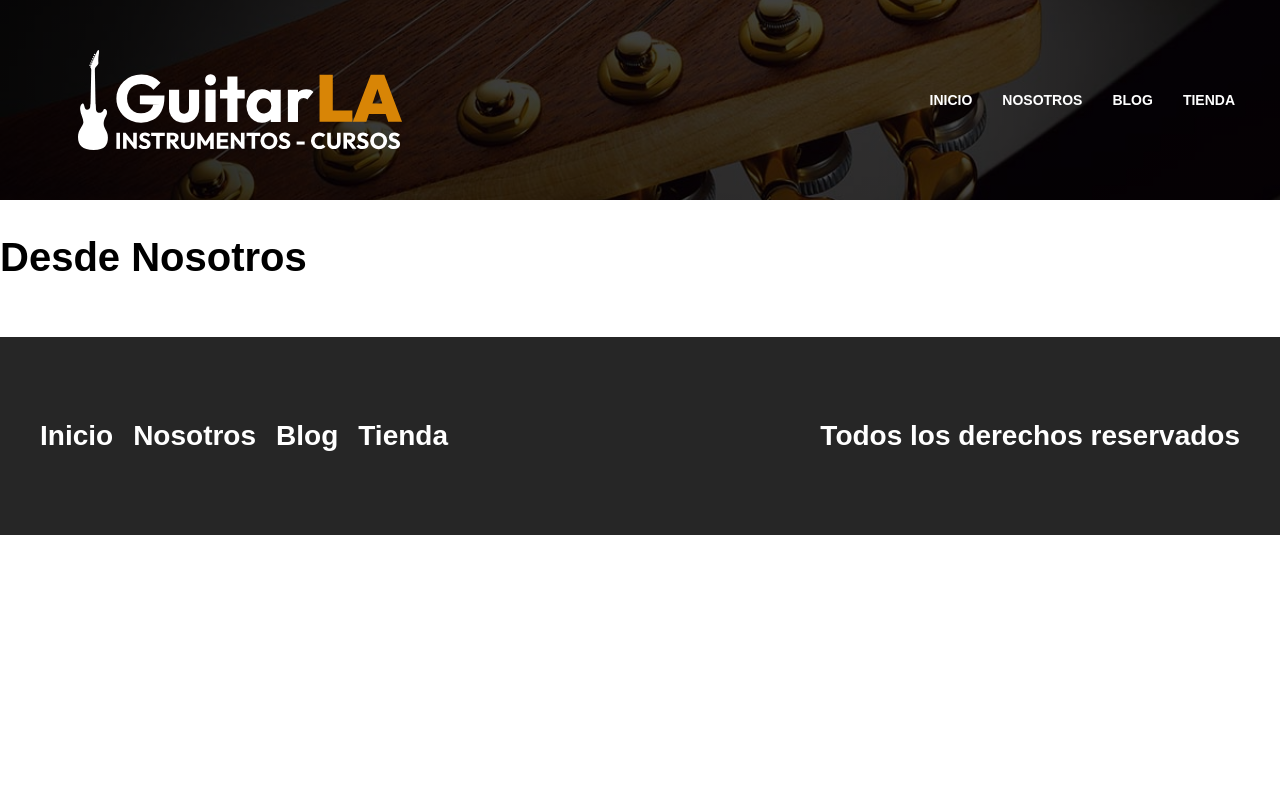
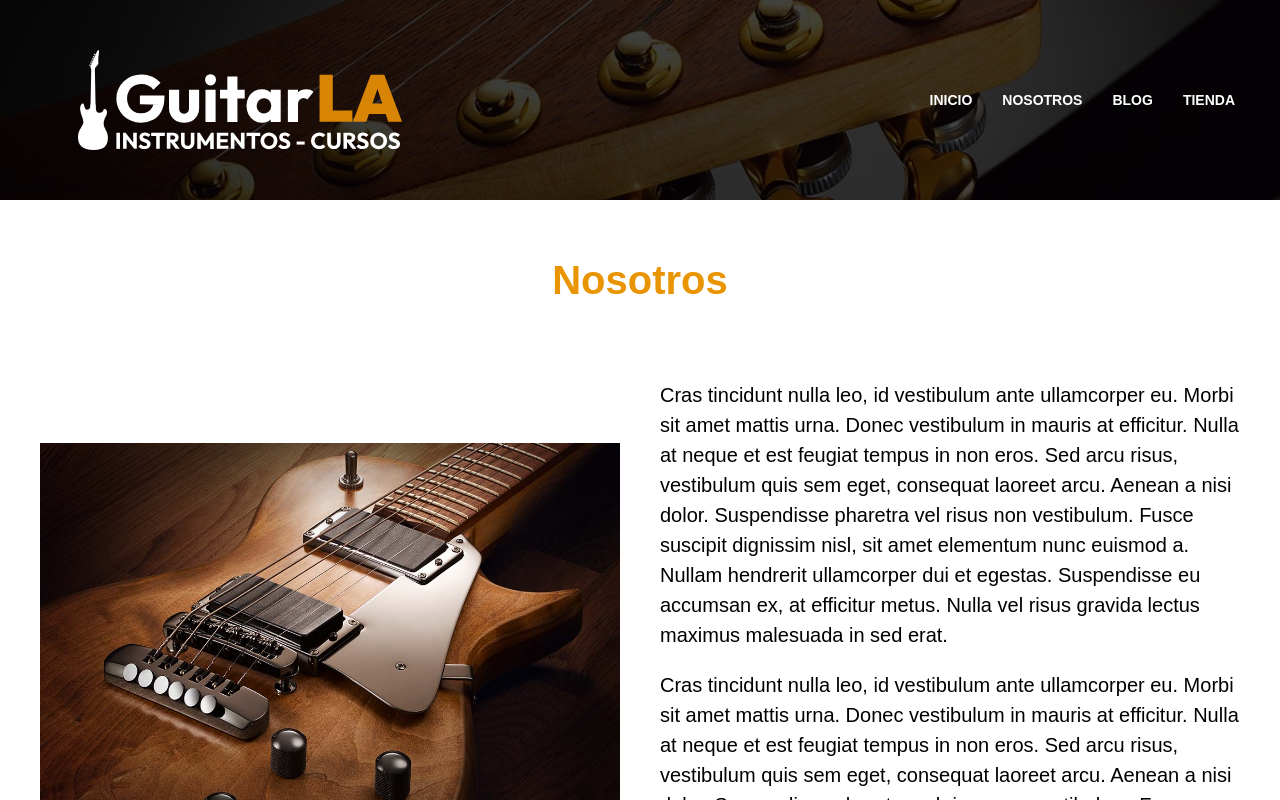
Before and after one commit to Carl7-Lab/Tienda-GuitarLA, a Next.js app: page /nosotros in a window 1280 px wide. Shown: the top 800 px of the page. Built offline with nearby package versions, Linux system fonts and the light colour scheme.

Commit message:
nosotros.js se agrego la imagen y parrafos, se gregaron estilos a la pagina

```diff
--- a/pages/nosotros.js
+++ b/pages/nosotros.js
@@ -1,11 +1,24 @@
+import Image from 'next/image'
 import Layout from '../components/Layout'
+import styles from '../styles/Nosotros.module.css'
 
 function Nosotros() {
   return (
     <Layout
       pagina='Nosotros'
     >
-      <h1>Desde Nosotros</h1>
+      <main className='contenedor'>
+        <h2 className='heading'>Nosotros</h2>
+        <div className={styles.contenido}>
+
+          <Image layout="responsive" width={600} height={450} src="/img/nosotros.jpg" alt='Imagen sobre nosotros' />
+
+          <div>
+            <p>Cras tincidunt nulla leo, id vestibulum ante ullamcorper eu. Morbi sit amet mattis urna. Donec vestibulum in mauris at efficitur. Nulla at neque et est feugiat tempus in non eros. Sed arcu risus, vestibulum quis sem eget, consequat laoreet arcu. Aenean a nisi dolor. Suspendisse pharetra vel risus non vestibulum. Fusce suscipit dignissim nisl, sit amet elementum nunc euismod a. Nullam hendrerit ullamcorper dui et egestas. Suspendisse eu accumsan ex, at efficitur metus. Nulla vel risus gravida lectus maximus malesuada in sed erat.</p>
+            <p>Cras tincidunt nulla leo, id vestibulum ante ullamcorper eu. Morbi sit amet mattis urna. Donec vestibulum in mauris at efficitur. Nulla at neque et est feugiat tempus in non eros. Sed arcu risus, vestibulum quis sem eget, consequat laoreet arcu. Aenean a nisi dolor. Suspendisse pharetra vel risus non vestibulum. Fusce suscipit dignissim nisl, sit amet elementum nunc euismod a. Nullam hendrerit ullamcorper dui et egestas. Suspendisse eu accumsan ex, at efficitur metus. Nulla vel risus gravida lectus maximus malesuada in sed erat.</p>
+          </div>
+        </div>
+      </main>
     </Layout>
   )
 }
--- a/pages/tienda.js
+++ b/pages/tienda.js
@@ -3,7 +3,7 @@ import Layout from '../components/Layout'
 function Tienda() {
   return (
     <Layout
-      pagina='Tienda'
+      pagina='Tienda Virtual'
     >
       <h1>Desde Tienda</h1>
     </Layout>
--- /dev/null
+++ b/styles/Nosotros.module.css
@@ -0,0 +1,10 @@
+.contenido {
+    display: grid;
+    gap: 4rem;
+}
+@media (min-width: 768px) {
+    .contenido {
+        grid-template-columns: repeat(2, 1fr);
+        align-items: center;
+    }
+}
```
